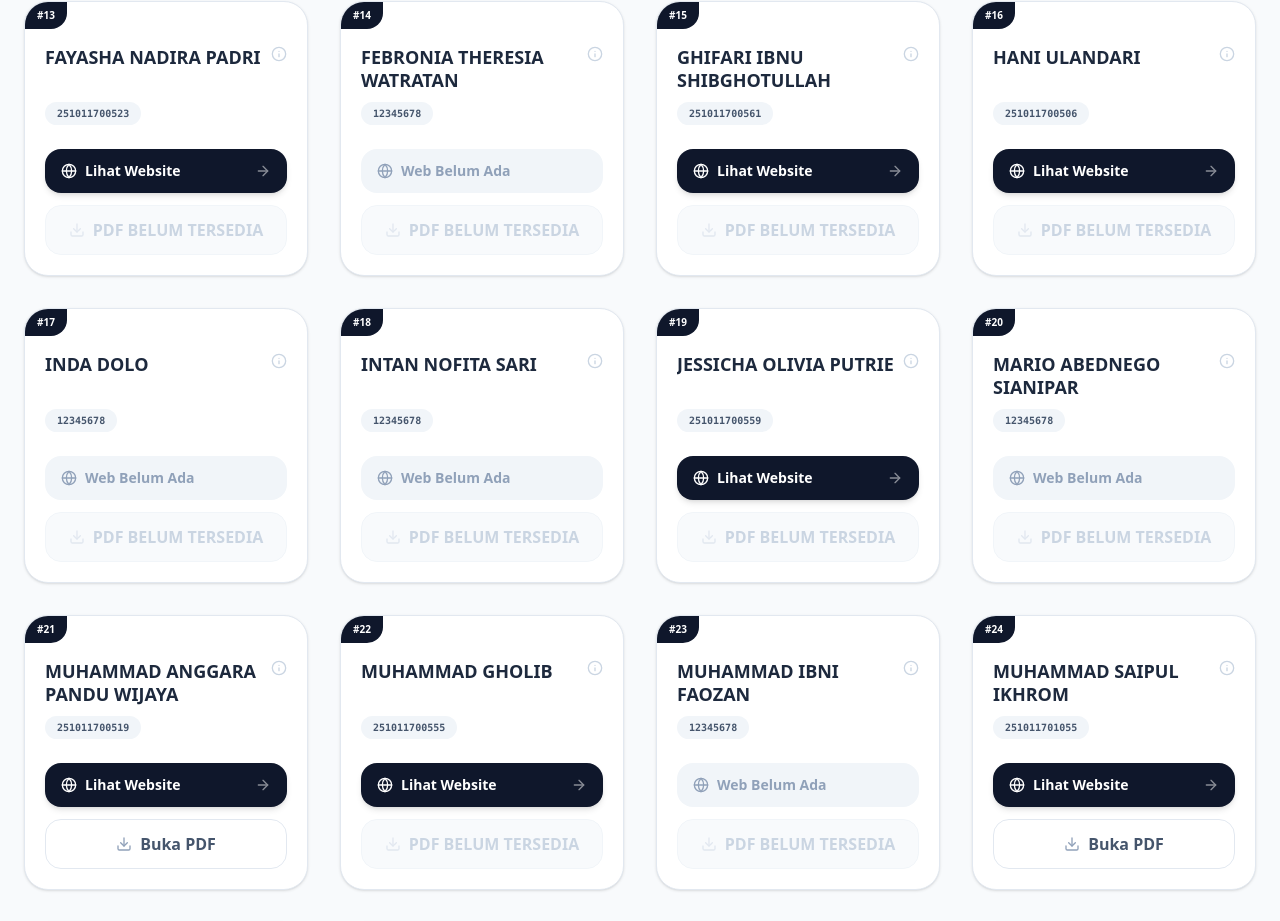
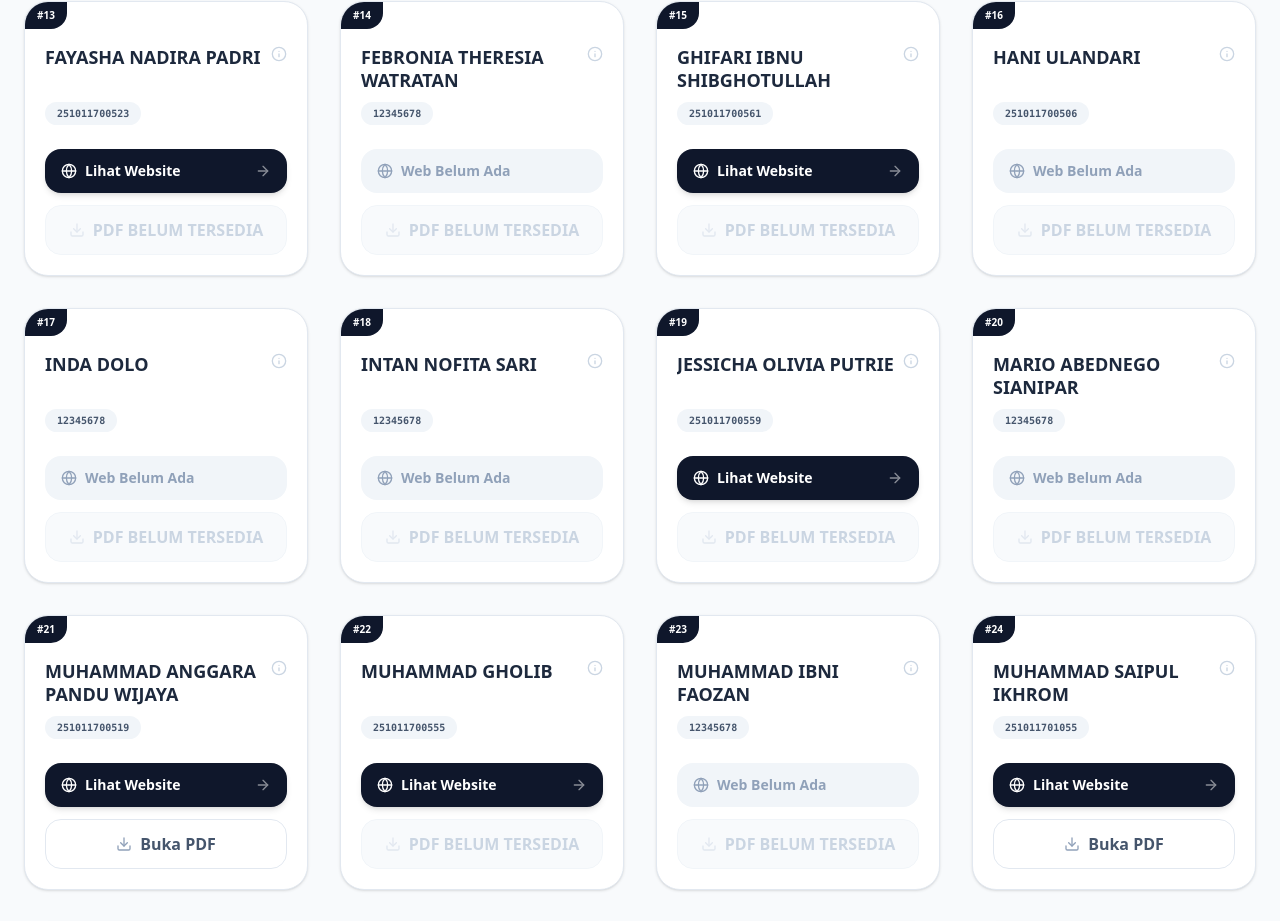
Before and after one commit to SaipullIkhrom/Pengumpulan-Portfolio, a Next.js app: page / in a window 1280 px wide. Shown: the part 1392-2313 px from the top of the page. Built offline with nearby package versions, Linux system fonts and the light colour scheme.

Commit message:
update bug

```diff
--- a/src/data/mahasiswa.ts
+++ b/src/data/mahasiswa.ts
@@ -110,7 +110,7 @@ export const daftarMahasiswa: Mahasiswa[] = [
     id: 16,
     nama: "HANI ULANDARI",
     nim: "251011700506",
-    urlWebsite: "https://saipullikhrom.github.io/Portfolio-Tailwind/",
+    urlWebsite: "#",
     urlPdf: "#",
   },
   {
```
